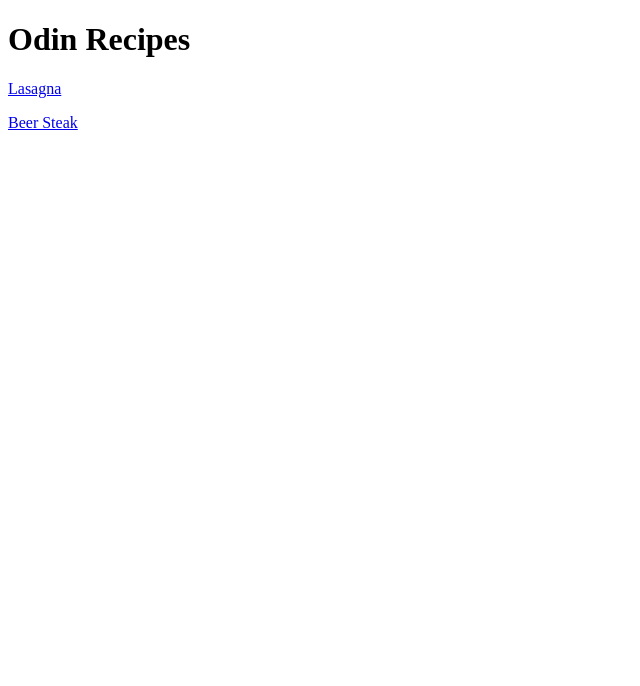
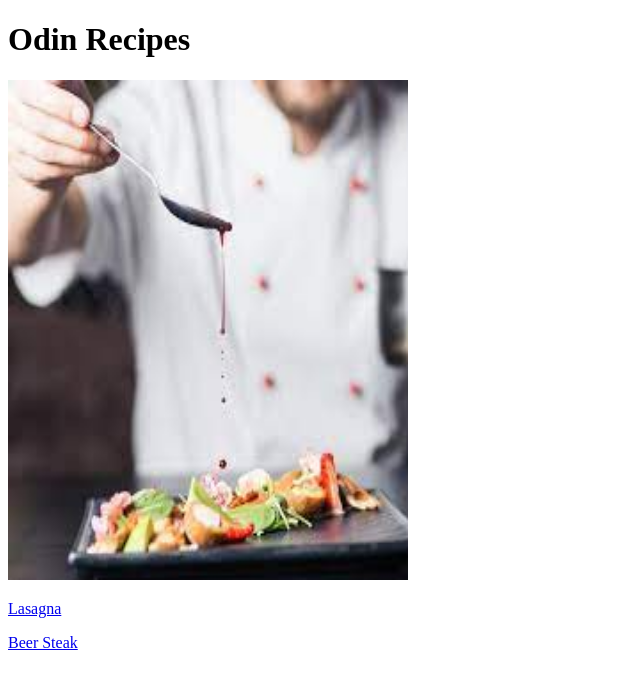
Before and after one commit to sajeedwhosane/odin_recipes, a plain HTML site: page index.html in a window 1280 px wide. Shown: the whole page, without its empty margins (0-640 px from the left). Drawn offline with Linux system fonts and the light colour scheme.

```diff
--- a/index.html
+++ b/index.html
@@ -8,6 +8,7 @@
 </head>
 <body>
     <h1>Odin Recipes</h1>
+    <img src="index.jpeg" alt="A placeholder image" style="height:500px;width:400px">
     <a href="recipes/lasagna.html"><p>Lasagna</p></a>
     <a href="recipes/beersteak.html"><p>Beer Steak</p></a>
 </body>
```
Also changed, not shown: index.jpeg (added).
